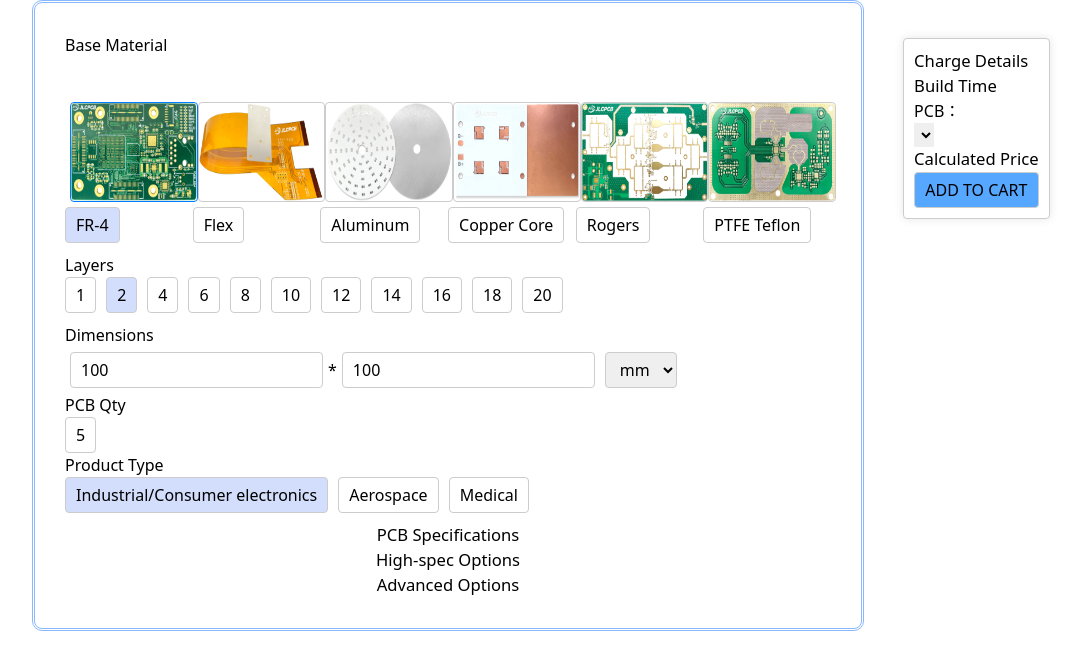
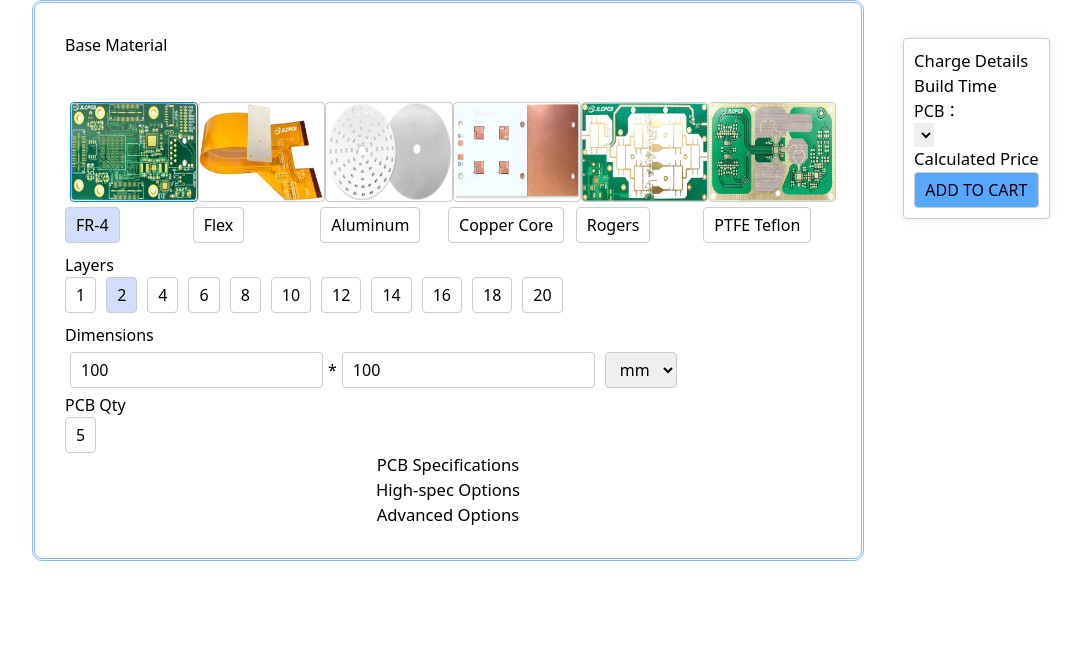
Before and after one commit to BaoChi-1/JLC, a React (Create React App) app in the folder jlc-project/: page / in a window 1280 px wide. Shown: the top 670 px of the page, without its empty margins (192-1273 px from the left). Built offline with nearby package versions, Linux system fonts and the light colour scheme.

Commit message:
Удаление лишних полей

```diff
--- a/jlc-project/src/components/Form/ModalForm.js
+++ b/jlc-project/src/components/Form/ModalForm.js
@@ -101,12 +101,12 @@ function ModalForm({
             </div>
           )}
         </div>
-        <Item
+        {/* <Item
         title="Product Type"
         options={productType}
         selectedValue={selectedProductType}
         handleChange={handleProductTypeChange}
-      />
+      /> */}
 
     </div>
   );
--- a/jlc-project/src/components/Form/TotalForm.js
+++ b/jlc-project/src/components/Form/TotalForm.js
@@ -28,7 +28,7 @@ function TotalForm() {
   const materialType = ['FR4-Standard TG 135-140', 'FR-4 TG155', 'FR-4 TG170'];
   const edgeRails = ['No', 'On 2 Sides', 'On 4 Sides'];
   const oz = ['1 oz', '2 oz'];
-  const productType = ['Industrial/Consumer electronics', 'Aerospace', 'Medical'];
+  // const productType = ['Industrial/Consumer electronics', 'Aerospace', 'Medical'];
   const deliveryOpt = ['Single PCB', 'Panel By Customer', 'Panel By JLCPCB'];
   const oz2 = ['0.5 oz', '1 oz', '2 oz'];
   const minVia = ['0.3mm/(0.4/0.45mm)', '0.25mm/(0.35/0.4mm)', '0.2mm/(0.3/0.35mm)', '0.15mm/(0.25/0.3mm)'];
@@ -62,8 +62,8 @@ function TotalForm() {
   const [edgeAndCastellatedState, setEdgeAndCastellatedState] = useState({
     edgePlating: "No",
     castellatedHoles: "No",
-    confirmFile: "No",
-    removeOrderNumber: "No",
+    confirmFile: "Yes",
+    removeOrderNumber: "Yes",
     goldFingers: "No",
     kelvinTest: "No",
     paper: "No",
@@ -81,7 +81,7 @@ function TotalForm() {
   const [pcbQty, setPcbQty] = useState(5);
   const [selectedOption, setSelectedOption] = useState("mm");
   const [selectedData, setSelectedData] = useState({
-    selectedProductType: 'Industrial/Consumer electronics',
+    // selectedProductType: 'Industrial/Consumer electronics',
     selectedNumber: 2,
     selectedDelivery: 'Single PCB',
     selectedImage: 'FR-4',
@@ -109,8 +109,8 @@ function TotalForm() {
     selectedStiffener: "Without",
     selectedEmi: "Without",
     selectedCuttingMethod: "Laser Cutting",
+    selectedEdges: null,
   });
-  const [selectedEdges, setSelectedEdges] = useState();
 
   const [currentMaterialType, setCurrentMaterialType] = useState(materialType);
   const [currentEdgePlating, setCurrentEdgePlating] = useState(optionsYesNo);
@@ -325,6 +325,9 @@ function TotalForm() {
           selectedSurface: "ENIG",
         }));
         setFingerChamferedVisible(true);
+        if(selectedData.selectedSurface!=="ENIG"){
+          alert('Please, select Gold Fingers with the value "No"')
+        }
       }
       else {
         setCurrentSurface(surface);
@@ -426,6 +429,7 @@ function TotalForm() {
           ...prevData,
           selectedViaCovering: 'Epoxy Filled & Capped',
         }));
+
         if (selectedData.selectedNumber === 6) {
           setCurrentMaterialType(materialType.slice(0, 2));
           setCurrentOz(oz);
@@ -488,6 +492,7 @@ function TotalForm() {
         setCurrentCastellatedHoles(optionsYesNo);
         setCurrentThickness(thickness);
         setCurrentOz(oz);
+          setCurrentGoldThickness(goldThickness)
         setSelectedData((prevData) => ({
           ...prevData,
           selectedFlyingProbeTest: "Fully Test",
@@ -625,6 +630,7 @@ function TotalForm() {
       selectedAppearanceQuality: e.target.value,
     }));
   };
+
   const handleSilkscreenTechnologyChange = (e) => {
     setSelectedData((prevData) => ({
       ...prevData,
@@ -859,7 +865,7 @@ function TotalForm() {
           handleNumberChange={handleNumberChange}
           selectedNumber={selectedData.selectedNumber}
           pcbQtyOptions={pcbQtyOptions}
-          productType={productType}
+          // productType={productType}
           selectedProductType={selectedData.selectedProductType}
           handleProductTypeChange={handleProductTypeChange}
           pcbQtyVisible={pcbQtyVisible}
@@ -966,7 +972,7 @@ function TotalForm() {
           currentFlyingProbeTest={currentFlyingProbeTest}
           edgesVisible={edgesVisible}
           handleEdgesChange={handleEdgesChange}
-          selectedEdges={selectedEdges}
+          selectedEdges={selectedData.selectedEdges}
           design={design}
           currentCastellatedHoles={currentCastellatedHoles}
           fingerChamferedVisible={fingerChamferedVisible}
```
